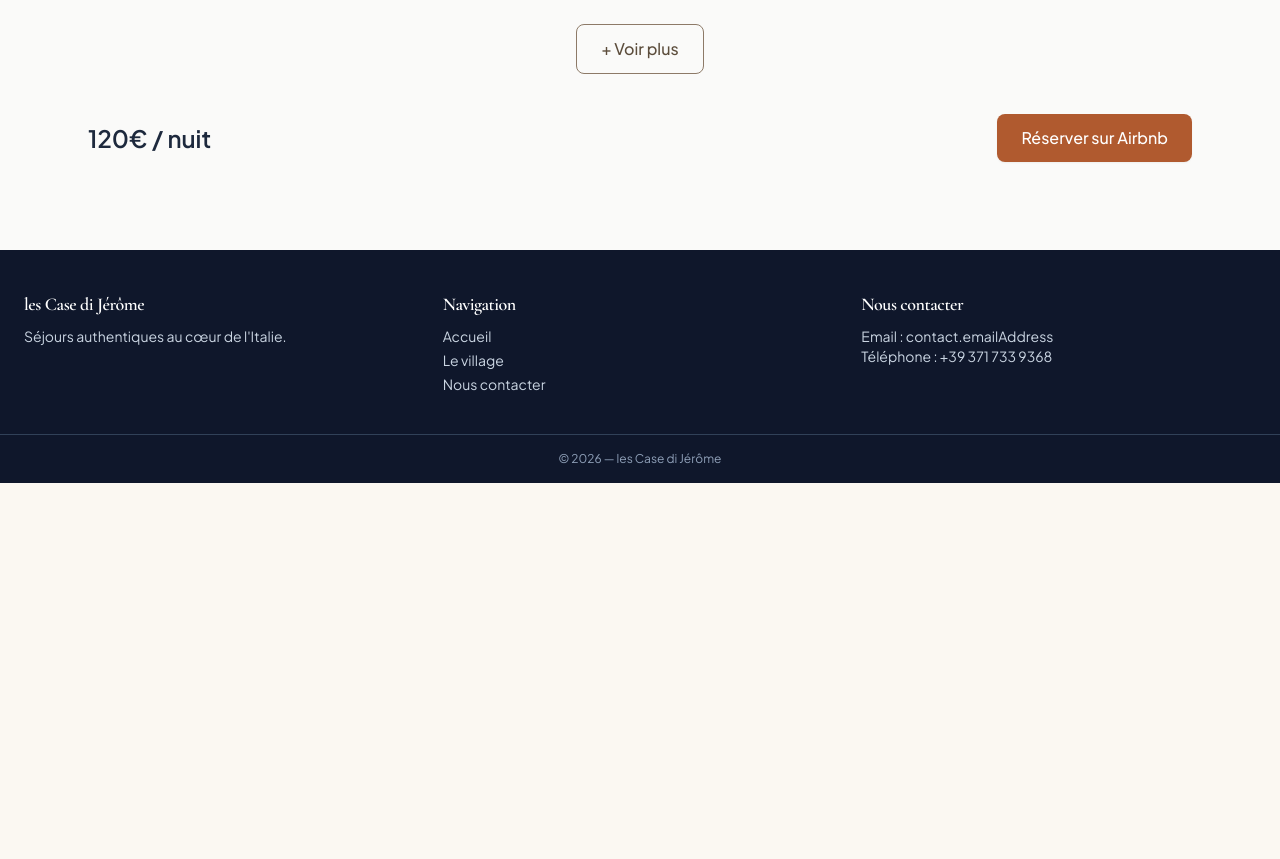
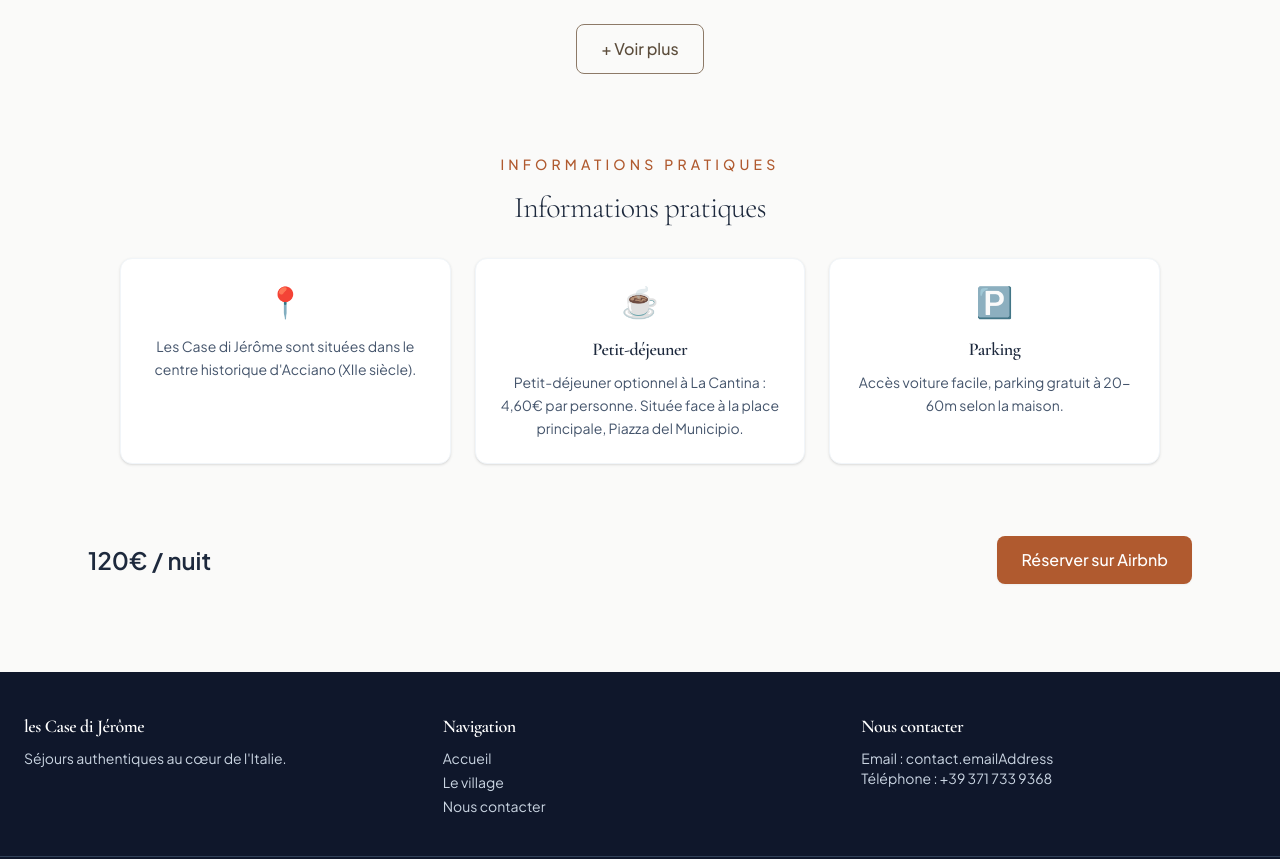
Before and after one commit to aldeobacchus/vivacciano, a Vue app: page /gites/gite-1 in a window 1280 px wide. Shown: the part 1100-1959 px from the top of the page. Before the commit the page ends 1583 px from the top, so only its background shows below. Built offline with nearby package versions, Linux system fonts and the light colour scheme.

Commit message:
feat: changing cottages page, practical informations and tools

```diff
--- a/src/data/gites.js
+++ b/src/data/gites.js
@@ -8,6 +8,11 @@ const commonAmenities = [
   "hairdryer",
   "clock",
   "extra_beds",
+  "tv"
+]
+
+const casa2628Amenities = [
+  ...commonAmenities,
   "fireplaces",
   "terrace",
   "dining_table",
@@ -19,8 +24,7 @@ const commonAmenities = [
   "outdoor_sink",
   "private_shower",
   "sink_each_floor",
-  "bathrobes",
-  "tv"
+  "bathrobes"
 ]
 
 
@@ -73,7 +77,7 @@ export const gites = [
     bedrooms: 3,
     bathrooms: 2,
     price: 210,
-    amenities: commonAmenities,
+    amenities: casa2628Amenities,
     airbnb: "https://www.airbnb.fr/"
   }
 
--- a/src/i18n/en.json
+++ b/src/i18n/en.json
@@ -111,7 +111,7 @@
     },
     "practical": {
       "title": "Practical information",
-      "location": "Les Case di Jérôme are located in the historic center of Acciano (12th century), with easy car access and parking 20-60m from the house.",
+      "location": "Les Case di Jérôme are located in the historic center of Acciano (12th century).",
       "breakfast": {
         "title": "Breakfast",
         "desc": "Optional breakfast at La Cantina: €4.60 per person. Located across from the main square, Piazza del Municipio."
--- a/src/i18n/fr.json
+++ b/src/i18n/fr.json
@@ -111,7 +111,7 @@
     },
     "practical": {
       "title": "Informations pratiques",
-      "location": "Les Case di Jérôme sont situées dans le centre historique d'Acciano (XIIe siècle), accès en voiture facile avec parking à 20-60m selon la maison.",
+      "location": "Les Case di Jérôme sont situées dans le centre historique d'Acciano (XIIe siècle).",
       "breakfast": {
         "title": "Petit-déjeuner",
         "desc": "Petit-déjeuner optionnel à La Cantina : 4,60€ par personne. Située face à la place principale, Piazza del Municipio."
--- a/src/i18n/it.json
+++ b/src/i18n/it.json
@@ -111,7 +111,7 @@
     },
     "practical": {
       "title": "Informazioni pratiche",
-      "location": "Les Case di Jérôme si trovano nel centro storico di Acciano (XII secolo), con facile accesso in auto e parcheggio a 20-60m dalla casa.",
+      "location": "Les Case di Jérôme si trovano nel centro storico di Acciano (XII secolo).",
       "breakfast": {
         "title": "Colazione",
         "desc": "Colazione opzionale alla Cantina: 4,60€ a persona. Situata di fronte alla piazza principale, Piazza del Municipio."
--- a/src/views/GiteView.vue
+++ b/src/views/GiteView.vue
@@ -169,6 +169,48 @@ function prevImage() {
     </div>
 
     <!-- =====================
+         INFORMATIONS PRATIQUES
+    ====================== -->
+    <div class="mt-12 bg-negroni-200 rounded-xl p-8 mb-8">
+      <p class="uppercase tracking-[0.3em] text-sm text-[#B05A2F] mb-4 font-medium text-center">
+        {{ $t('village.practical.title') }}
+      </p>
+      <h2 class="text-2xl md:text-3xl font-light text-slate-800 text-center mb-8">
+        {{ $t('village.practical.title') }}
+      </h2>
+
+      <div class="grid md:grid-cols-3 gap-6">
+
+        <!-- Localisation -->
+        <div class="bg-white rounded-xl p-6 shadow-sm border border-slate-100 text-center">
+          <span class="text-3xl block mb-4">📍</span>
+          <p class="text-slate-600 leading-relaxed text-sm">
+            {{ $t('village.practical.location') }}
+          </p>
+        </div>
+
+        <!-- Petit-déjeuner -->
+        <div class="bg-white rounded-xl p-6 shadow-sm border border-slate-100 text-center">
+          <span class="text-3xl block mb-4">☕</span>
+          <h3 class="text-lg font-semibold text-slate-800 mb-2">{{ $t('village.practical.breakfast.title') }}</h3>
+          <p class="text-slate-600 leading-relaxed text-sm">
+            {{ $t('village.practical.breakfast.desc') }}
+          </p>
+        </div>
+
+        <!-- Parking -->
+        <div class="bg-white rounded-xl p-6 shadow-sm border border-slate-100 text-center">
+          <span class="text-3xl block mb-4">🅿️</span>
+          <h3 class="text-lg font-semibold text-slate-800 mb-2">{{ $t('village.practical.parking.title') }}</h3>
+          <p class="text-slate-600 leading-relaxed text-sm">
+            {{ $t('village.practical.parking.desc') }}
+          </p>
+        </div>
+
+      </div>
+    </div>
+
+    <!-- =====================
          PRIX + CTA
     ====================== -->
     <div class="mt-10 flex flex-col md:flex-row md:items-center md:justify-between gap-4">
```
